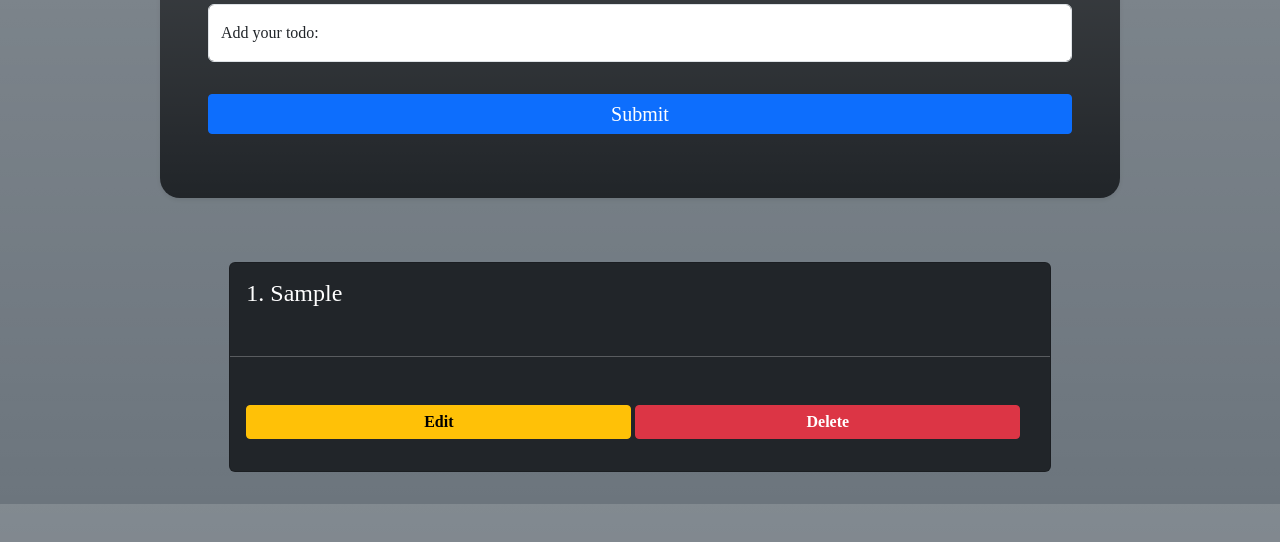
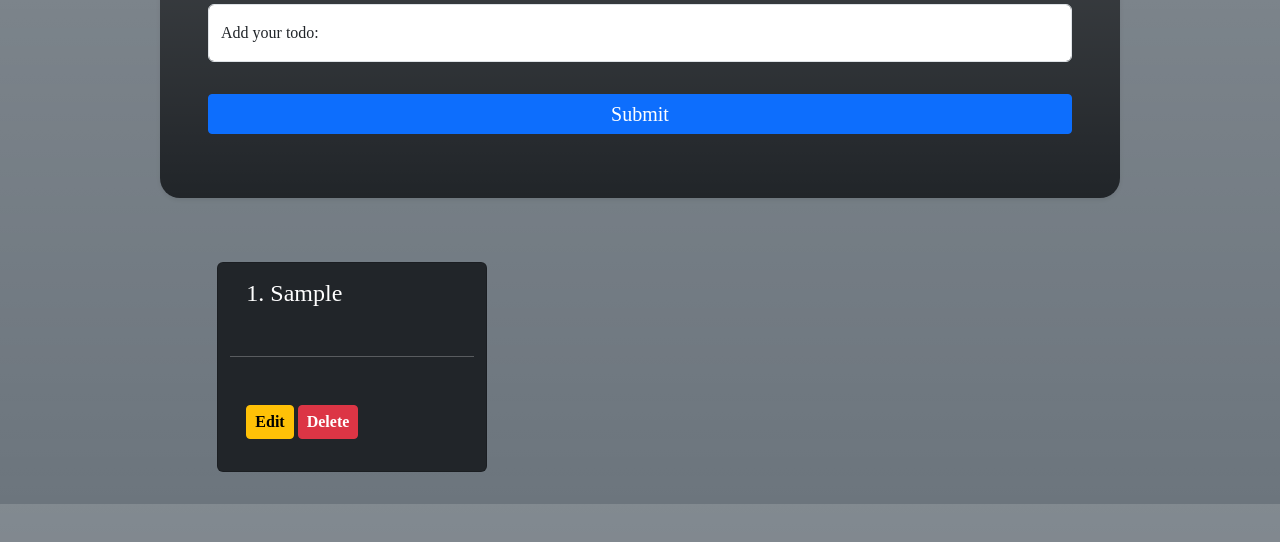
Before and after one commit to layode452/To-Do, a plain HTML site: page index.html in a window 1280 px wide. Both pictures are taken after typing "Sample" into the empty fields and a click on the button "Submit". Shown: the part 206-748 px from the top of the page. Drawn offline with nearby package versions, Linux system fonts and the light colour scheme.

Commit message:
final to do

```diff
--- a/index.html
+++ b/index.html
@@ -26,7 +26,7 @@
     </div>
 
     <div class="col-lg-8 col-md-8 col-11 mx-auto mt-lg-5 mt-3 p-lg-3 p-3">
-        <div id="show"></div>
+        <div id="show" class="row gap-2"></div>
     </div>
 
 
--- a/script.js
+++ b/script.js
@@ -18,7 +18,7 @@ function showTodos() {
     show.innerHTML = ""
     allTodos.map((task, index) => {
         show.innerHTML += `
-                <div class="card text-bg-dark mb-3 w-100" style="width: 100%;">
+                <div class="card text-bg-dark mb-3 col-4" style="width: 270px;">
 
                 <div class="card-body">
                     <h5 class="card-title fs-4"><p>${index + 1}. ${task}</p></h5>
--- a/style.css
+++ b/style.css
@@ -8,6 +8,5 @@
 }
 
 .firstbtn button{
-    width: 385px;
-
+    /* width: 385px; */
 }
```
